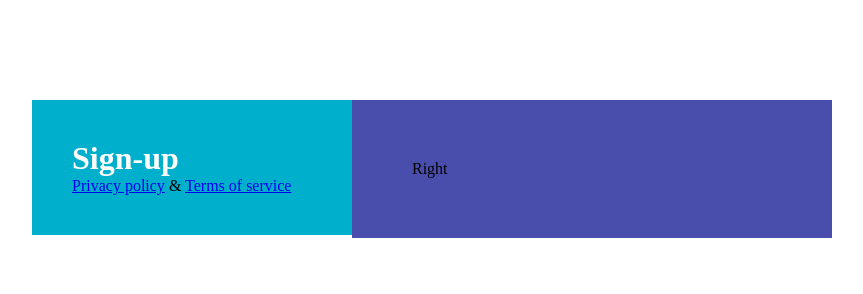
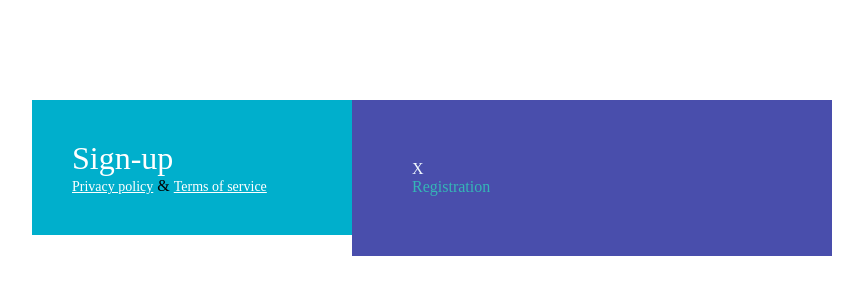
Before and after one commit to sauliusss/sign-up, a website: page index.html in a window 1280 px wide. Shown: the whole page, without its empty margins (208-1071 px from the left). Drawn offline with Linux system fonts and the light colour scheme.

Commit message:
add right column html structure

```diff
--- /dev/null
+++ b/css/form.css
@@ -0,0 +1,5 @@
+.form {
+  display: inline-block;
+  color: rgb(53, 182, 182);
+  width: 100%;
+}
--- a/css/index.css
+++ b/css/index.css
@@ -13,7 +13,7 @@ main {
   margin-left: calc(50% - 400px);
 }
 
-.left {
+.left-column {
   display: inline-block;
   width: 40%;
   background-color: #00afcc;
@@ -23,12 +23,28 @@ main {
 
 .main-title {
   color: #fff;
+  font-weight: 500;
+  display: inline-block;
+  width: 100%;
+  font-size: 32px;
 }
 
-.right {
+.terms a {
+  color: #fff;
+  font-weight: 300;
+  width: 100%;
+  font-size: 14px;
+}
+
+.right-column {
   display: inline-block;
   width: 60%;
   background-color: #494eac;
   float: left;
   padding: 60px;
 }
+
+.close-tag {
+  color: aliceblue;
+  display: inline-block;
+}
--- a/index.html
+++ b/index.html
@@ -5,13 +5,14 @@
     <meta http-equiv="X-UA-Compatible" content="IE=edge" />
     <meta name="viewport" content="width=device-width, initial-scale=1.0" />
     <link rel="stylesheet" href="./css/index.css" />
+    <link rel="stylesheet" href="./css/form.css" />
     <link href=".//favicon/favicon.ico" rel="icon" type="image/x-icon" />
     <link rel="shortcut icon" href=".//favicon/favicon.ico" type="image/x-icon" />
     <title>Sign-up</title>
   </head>
   <body>
     <main>
-      <div class="left">
+      <div class="left-column">
         <h1 class="main-title">Sign-up</h1>
         <div class="terms">
           <a href="#"> Privacy policy</a>
@@ -19,7 +20,10 @@
           <a href="#">Terms of service</a>
         </div>
       </div>
-      <div class="right">Right</div>
+      <div class="right-column">
+        <div class="close-tag">X</div>
+        <form class="form">Registration</form>
+      </div>
     </main>
   </body>
 </html>
```
